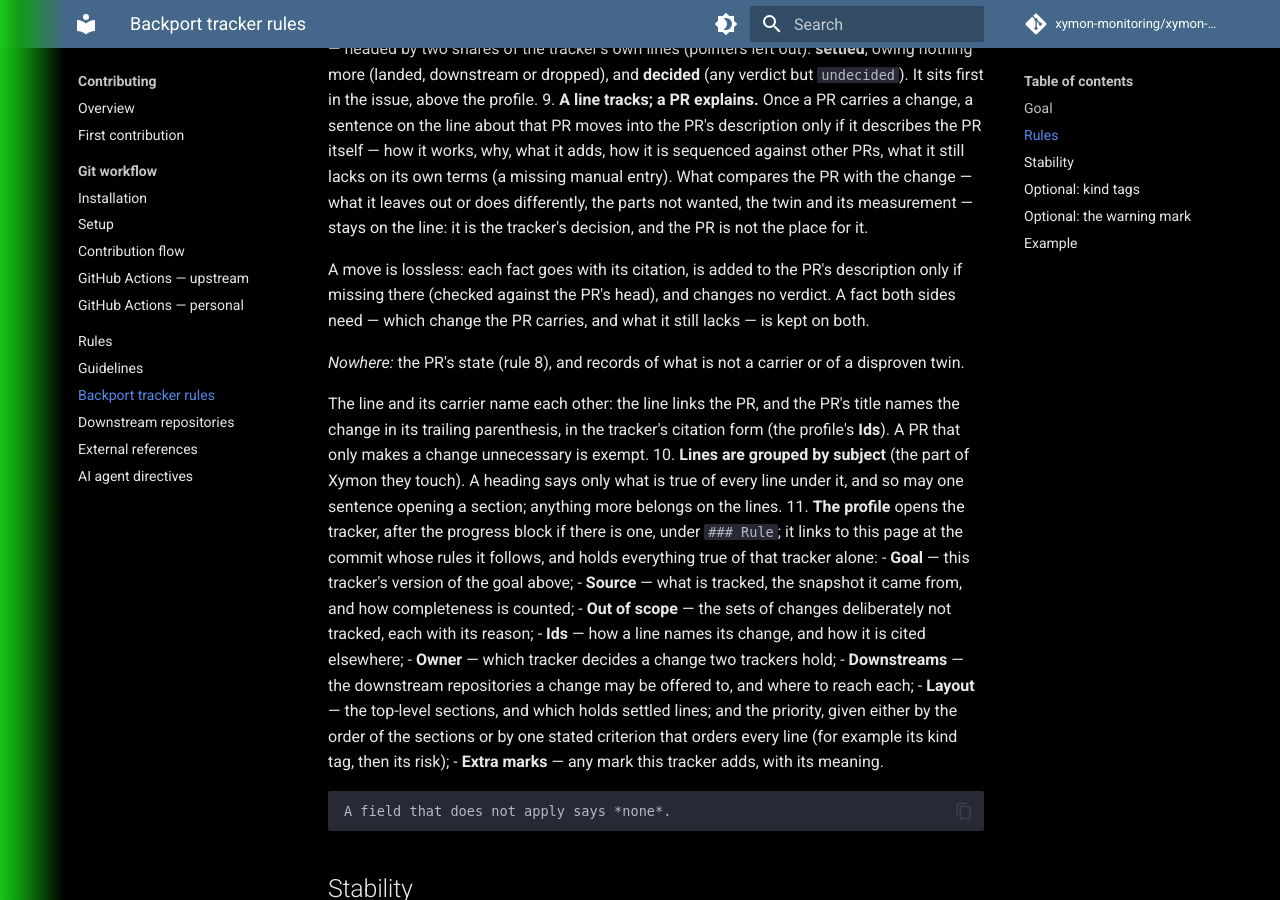
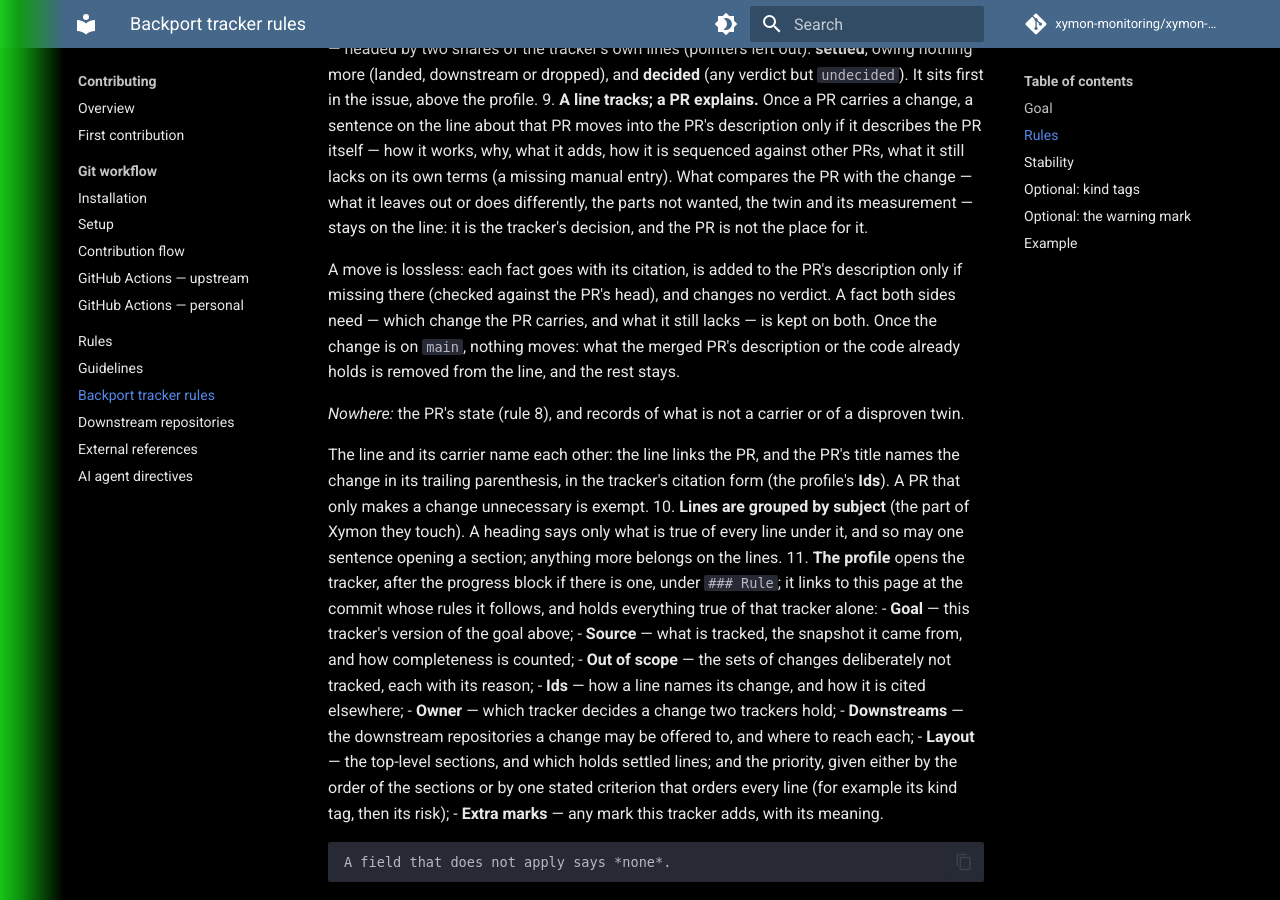
Before and after one commit to xymon-monitoring/xymon-wiki, an MkDocs documentation site: the page built from docs/contributing/backport-tracker-rules.md, in a window 1280 px wide and 900 px high, scrolled down 2949 px. Built offline with MkDocs 1.6.1 and Material for MkDocs 9.7.7, drawn with Linux system fonts in a browser that asks for light colours; comment, search, counter and statistics services are not loaded.

Commit message:
backport-tracker-rules: a landed change's line drops what the merged PR holds
Once a change is on main its PR has merged, so there is no description
left to move text into. What the merged PR's description or the code
already holds is removed from the line; everything else stays.

```diff
--- a/docs/contributing/backport-tracker-rules.md
+++ b/docs/contributing/backport-tracker-rules.md
@@ -146,7 +146,9 @@ for prose.
    A move is lossless: each fact goes with its citation, is added to the PR's
    description only if missing there (checked against the PR's head), and
    changes no verdict. A fact both sides need — which change the PR carries,
-   and what it still lacks — is kept on both.
+   and what it still lacks — is kept on both. Once the change is on `main`,
+   nothing moves: what the merged PR's description or the code already holds
+   is removed from the line, and the rest stays.
 
    *Nowhere:* the PR's state (rule 8), and records of what is not a carrier or
    of a disproven twin.
```
